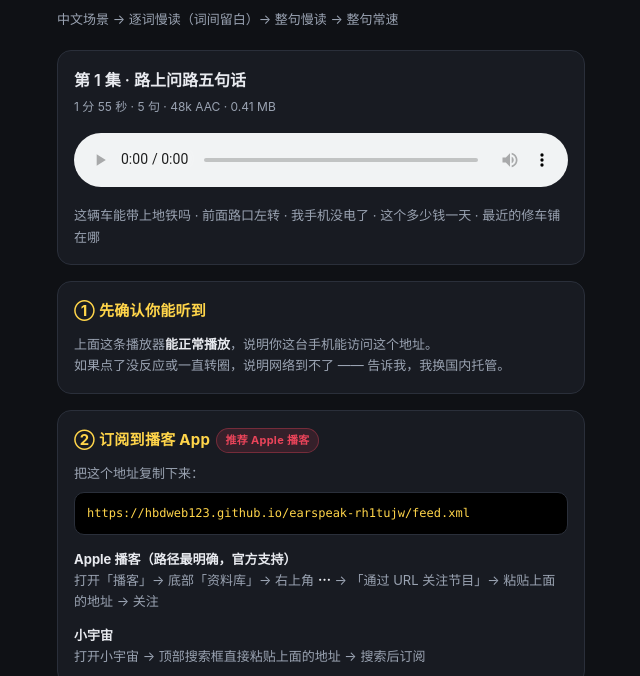
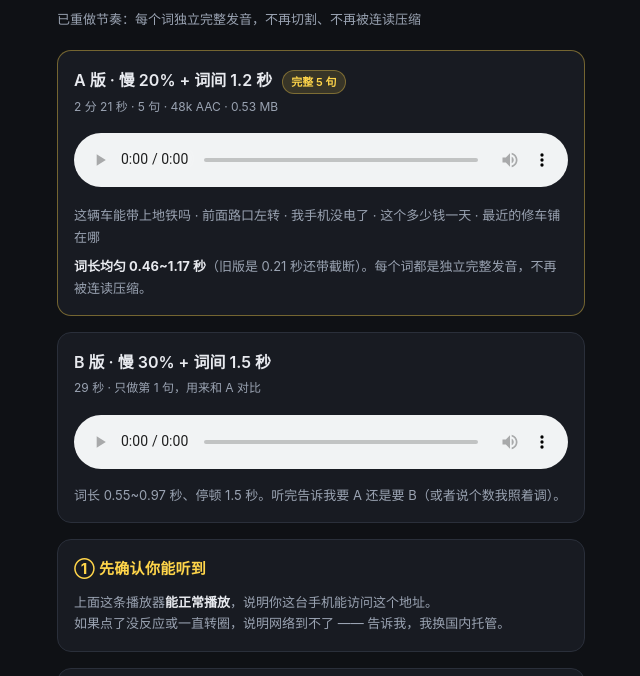
Before and after one commit to hbdweb123/earspeak-rh1tujw, a plain HTML site: page index.html in a window 1280 px wide. Shown: the part 53-729 px from the top of the page, without its empty margins (319-959 px from the left). Drawn offline with Linux system fonts and the light colour scheme.

Commit message:
验证页改为 A/B 节奏对比

```diff
--- a/index.html
+++ b/index.html
@@ -49,14 +49,26 @@
 <body>
 
 <h1>Earspeak 骑行英语</h1>
-<div class="sub">中文场景 → 逐词慢读（词间留白）→ 整句慢读 → 整句常速</div>
+<div class="sub">已重做节奏：每个词独立完整发音，不再切割、不再被连读压缩</div>
+
+<div class="card" style="border-color:rgba(255,213,74,.4)">
+  <div class="ep-title">A 版 · 慢 20% + 词间 1.2 秒 <span class="tag" style="background:rgba(255,213,74,.14);color:#ffd54a;border-color:rgba(255,213,74,.35)">完整 5 句</span></div>
+  <div class="ep-meta">2 分 21 秒 · 5 句 · 48k AAC · 0.53 MB</div>
+  <audio controls preload="metadata" src="audio/ep003.m4a"></audio>
+  <div class="note" style="margin-top:10px">
+    这辆车能带上地铁吗 · 前面路口左转 · 我手机没电了 · 这个多少钱一天 · 最近的修车铺在哪
+  </div>
+  <div class="note" style="margin-top:8px">
+    <b>词长均匀 0.46~1.17 秒</b>（旧版是 0.21 秒还带截断）。每个词都是独立完整发音，不再被连读压缩。
+  </div>
+</div>
 
 <div class="card">
-  <div class="ep-title">第 1 集 · 路上问路五句话</div>
-  <div class="ep-meta">1 分 55 秒 · 5 句 · 48k AAC · 0.41 MB</div>
-  <audio controls preload="metadata" src="audio/ep001.m4a"></audio>
-  <div class="note" style="margin-top:10px">
-    这辆车能带上地铁吗 · 前面路口左转 · 我手机没电了 · 这个多少钱一天 · 最近的修车铺在哪
+  <div class="ep-title">B 版 · 慢 30% + 词间 1.5 秒</div>
+  <div class="ep-meta">29 秒 · 只做第 1 句，用来和 A 对比</div>
+  <audio controls preload="metadata" src="audio/ep004.m4a"></audio>
+  <div class="note" style="margin-top:8px">
+    词长 0.55~0.97 秒、停顿 1.5 秒。听完告诉我要 A 还是要 B（或者说个数我照着调）。
   </div>
 </div>
 
```
